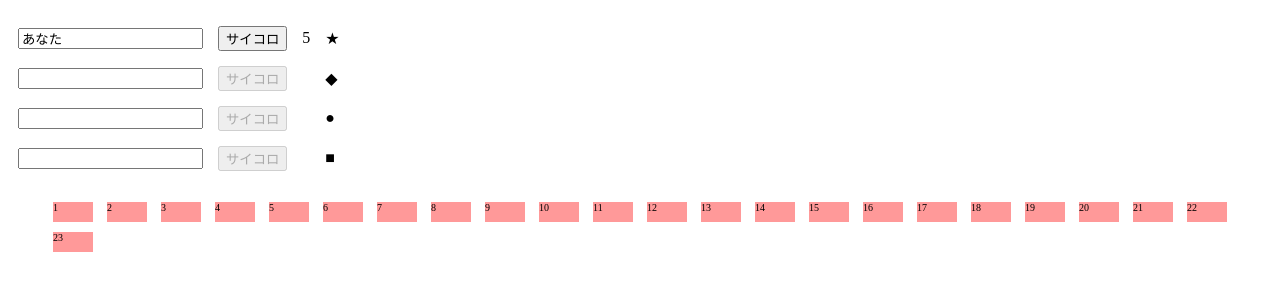
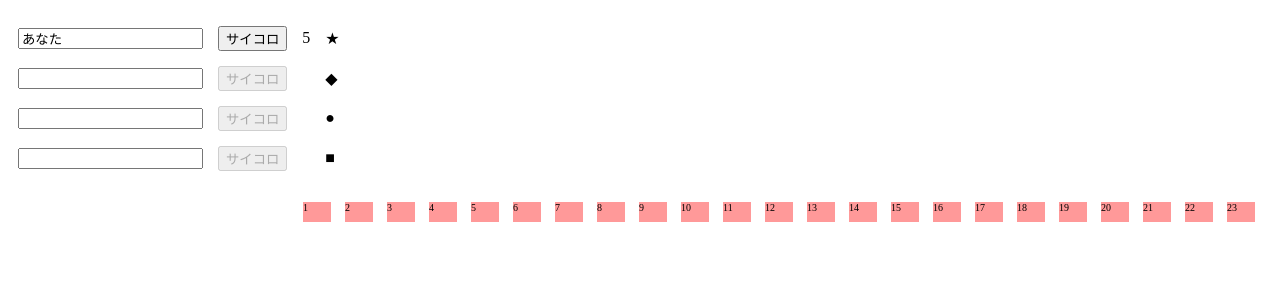
Before and after one commit to hoshi54hide/sugoroku, a plain HTML site: page index.html in a window 1280 px wide. Shown: the part 110-400 px from the top of the page. Drawn offline with Linux system fonts and the light colour scheme.

Commit message:
Update style.css

```diff
--- a/style.css
+++ b/style.css
@@ -1,15 +1,19 @@
 <style>
+body{
+  display : inline-block;
+}
  .sugoroku-list {
    overflow-x: auto;
    white-space: nowrap;
    -webkit-overflow-scrolling: touch;
 }
-
+.sugoroku-list{
+  margin-left: 250px
+}
 
  .item {
-   /* 横スクロール用 */
-   display: inline-block;
-   width: 40px;
+   display : inline-block;
+   width: 28px;
 
    /* 見た目調整 */
    height: 20px;
```
